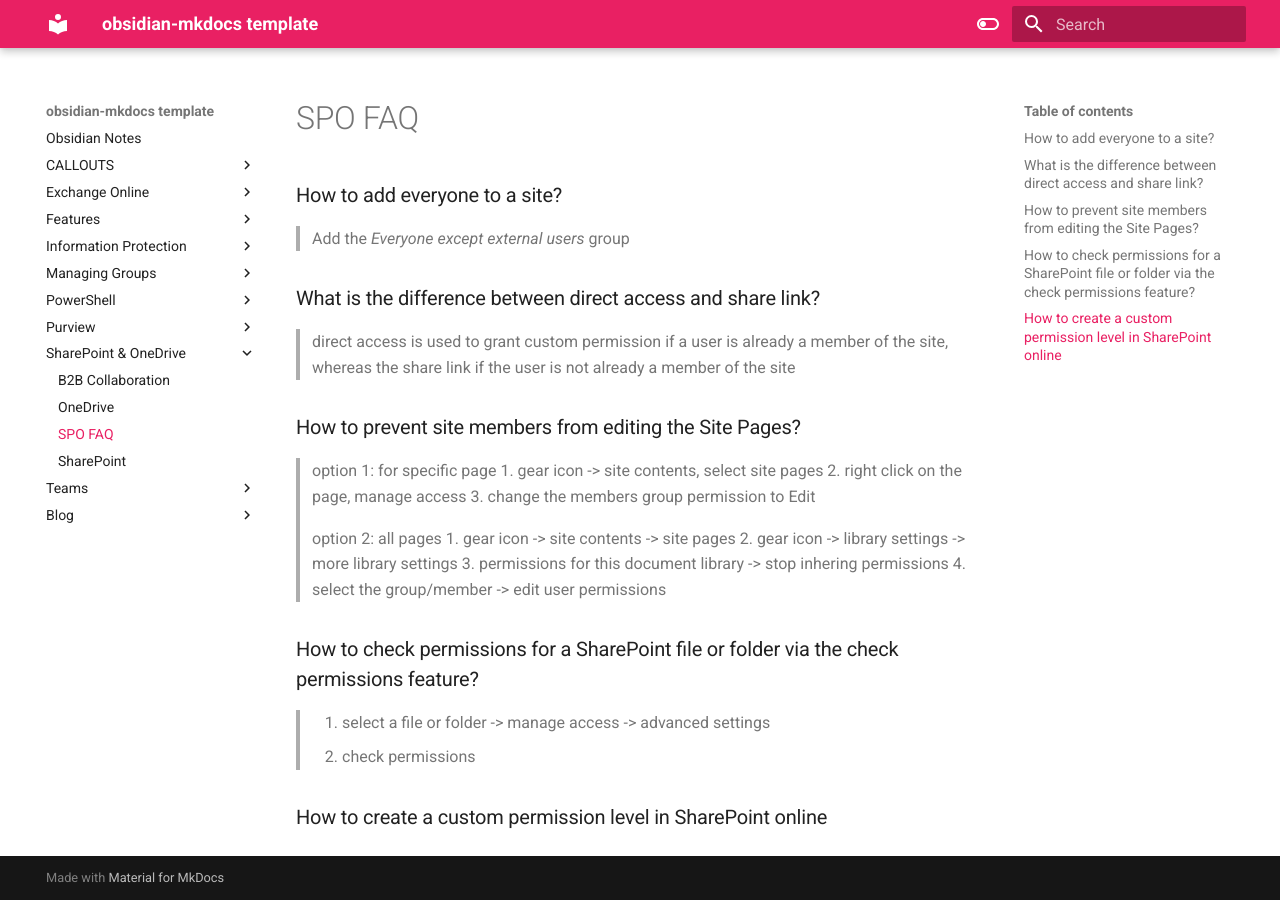
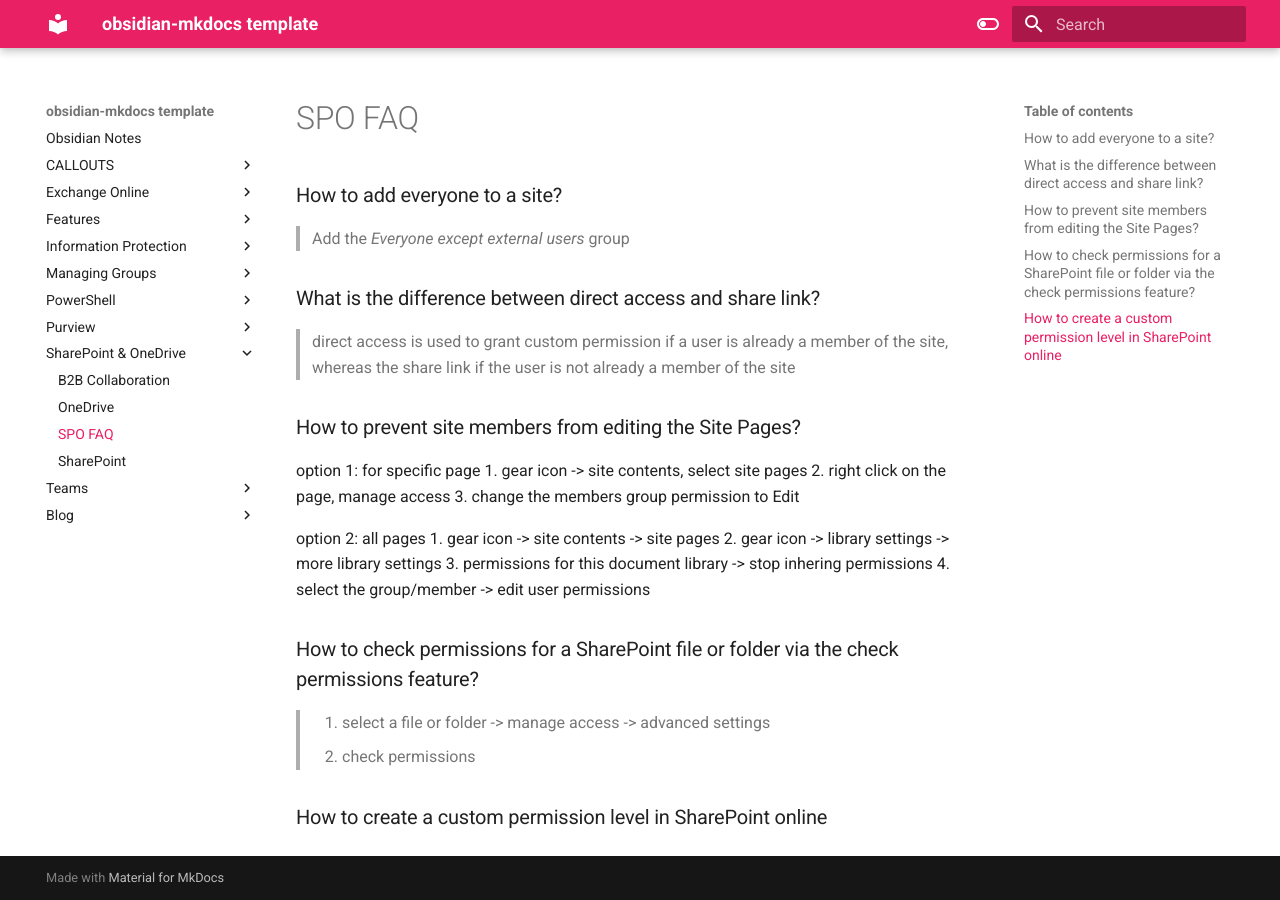
Before and after one commit to loujomer/toyee, an MkDocs documentation site: the page built from docs/SharePoint & OneDrive/SPO FAQ.md, in a window 1280 px wide. Built offline with MkDocs 1.6.1 and Material for MkDocs 9.7.7, drawn with Linux system fonts in a browser that asks for light colours.

Commit message:
Update SPO FAQ.md

```diff
--- a/docs/SharePoint & OneDrive/SPO FAQ.md
+++ b/docs/SharePoint & OneDrive/SPO FAQ.md
@@ -6,16 +6,17 @@
 
 
 ### How to prevent site members from editing the Site Pages?
->option 1: for specific page
->	 1. gear icon -> site contents, select site pages
->	 2. right click on the page, manage access
->	 3. change the members group permission to Edit
->
->option 2: all pages
->	1. gear icon -> site contents -> site pages
->	2. gear icon -> library settings -> more library settings
->	3. permissions for this document library -> stop inhering permissions
->	4. select the group/member -> edit user permissions
+
+option 1: for specific page
+1. gear icon -> site contents, select site pages
+2. right click on the page, manage access
+3. change the members group permission to Edit
+
+option 2: all pages
+1. gear icon -> site contents -> site pages
+2. gear icon -> library settings -> more library settings
+3. permissions for this document library -> stop inhering permissions
+4. select the group/member -> edit user permissions
 
 
 
```
